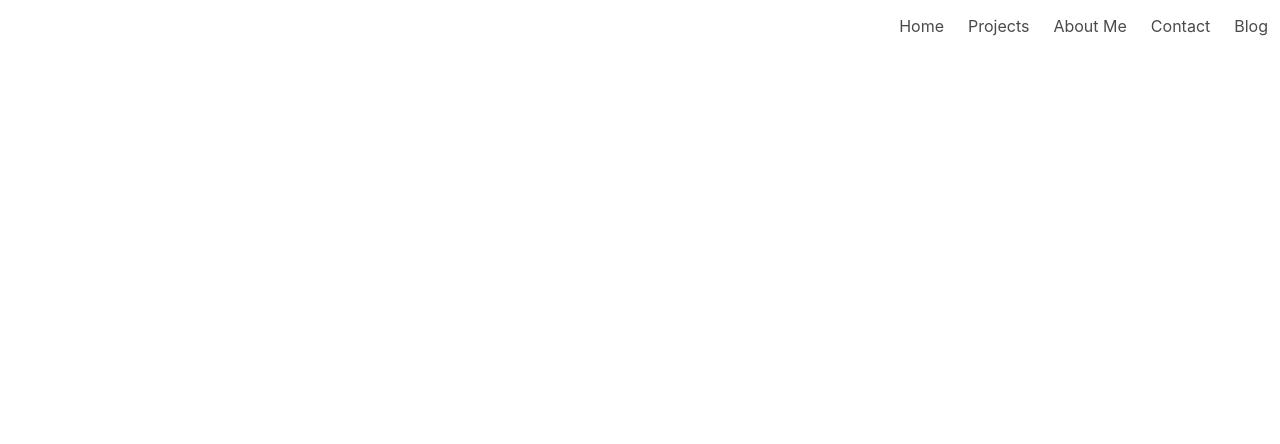
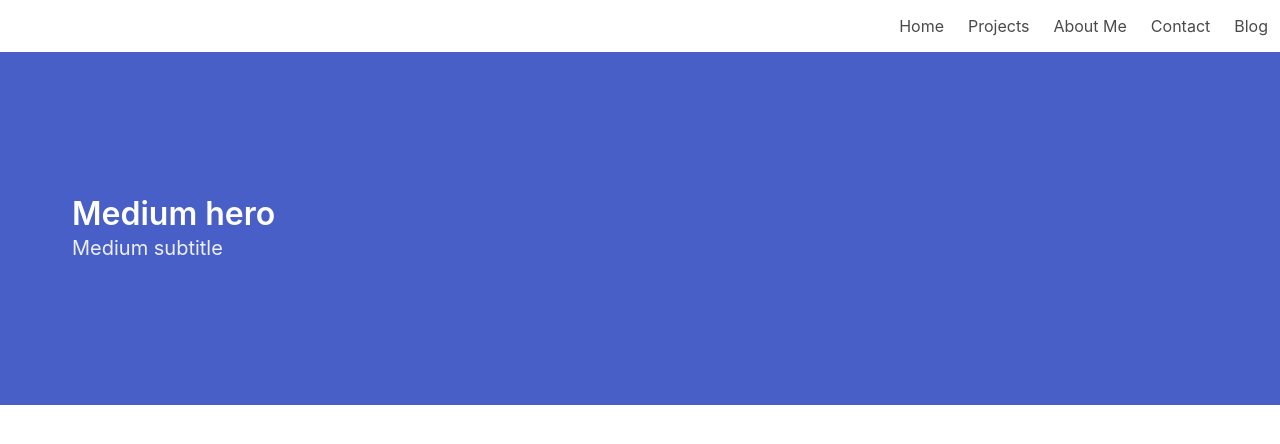
Before and after one commit to jessnyj/react-portfolio, a React (Create React App) app in the folder client/: page /contact in a window 1280 px wide. Shown: the top 444 px of the page. Built offline with nearby package versions, Linux system fonts and the light colour scheme.

Commit message:
added header to contact page

```diff
--- a/client/src/App.js
+++ b/client/src/App.js
@@ -3,6 +3,7 @@ import { BrowserRouter as Router, Route, Switch } from "react-router-dom";
 import Navbar from './components/Navbar/navbar';
 import Home from "./pages/Home/home";
 import About from "./pages/About/about";
+import Contact from "./pages/Contact/contact"
 // import Projects from "./pages/Projects/projects";
 
 function App() {
@@ -14,6 +15,7 @@ function App() {
           <Route exact path="/" component={Home} />
           {/* <Route exact path="/projects" component={Projects} /> */}
           <Route exact path="/about" component={About} />
+          <Route exact path="/contact" component={Contact} />
         </Switch>
       </div>
     </Router>
--- a/client/src/components/Header/header.js
+++ b/client/src/components/Header/header.js
@@ -3,8 +3,16 @@ import React from 'react';
 
 function Header() {
     return (
-        <span role="img" aria-label="sheep">🐑</span>
-
+        <section className="hero is-medium is-link">
+            <div className="hero-body">
+                <p className="title">
+                    Medium hero
+                </p>
+                <p className="subtitle">
+                    Medium subtitle
+                </p>
+            </div>
+        </section>
     );
 }
 
--- a/client/src/pages/Contact/contact.js
+++ b/client/src/pages/Contact/contact.js
@@ -1,10 +1,9 @@
 import React from 'react';
-import { } from '@material-ui/core';
+import Header from "../../components/Header/header"
 
 function Contact() {
     return (
-
-
+        <Header />
 
     );
 }
```
